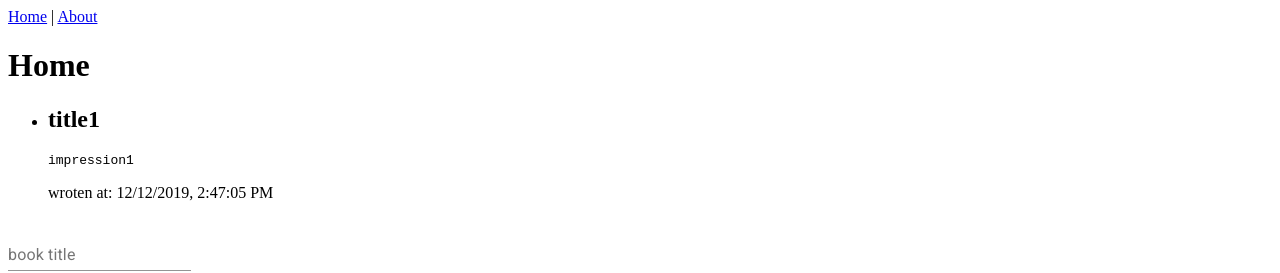
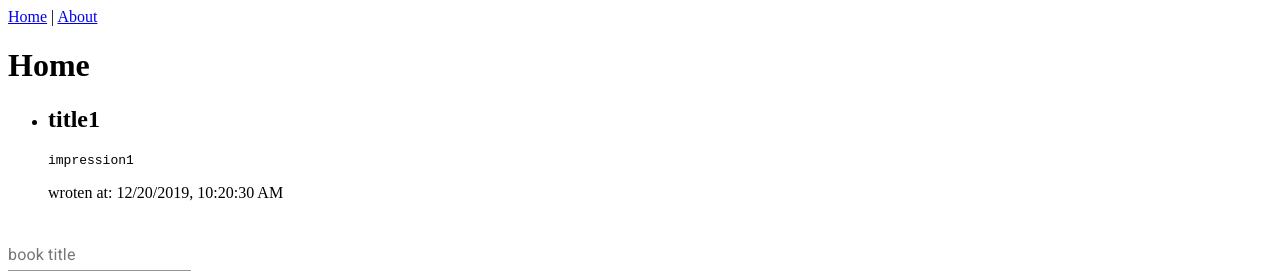
Before and after one commit to rowaxl/shiories-client, a Next.js app: page / in a window 1280 px wide. Shown: the top 273 px of the page. Built offline with nearby package versions, Linux system fonts and the light colour scheme.

Commit message:
update sumit function to add item

```diff
--- a/components/ArticleList.tsx
+++ b/components/ArticleList.tsx
@@ -1,4 +1,4 @@
-import * as React from 'react'
+import React, { useState, useEffect } from 'react'
 
 type Article = {
   id: string,
@@ -11,9 +11,16 @@ type Props = {
   items: Article[]
 }
 
-const List: React.FunctionComponent<Props> = ({ items }) => (
+const ArticleList: React.FunctionComponent<Props> = ({ items }) => {
+  const [currentItems, setCurrentItems] = useState(items);
+
+  useEffect(() => setCurrentItems(items), [items.length])
+
+  const getCurrentItems = () => currentItems
+
+  return (
     <ul>
-    {items.map(item => (
+      {getCurrentItems().map(item => (
         <li key={item.id}>
           <h2>{item.title}</h2>
           <pre>{item.impression}</pre>
@@ -22,5 +29,5 @@ const List: React.FunctionComponent<Props> = ({ items }) => (
       ))}
     </ul>
   )
-
-export default List
+}
+export default ArticleList
--- a/pages/index.tsx
+++ b/pages/index.tsx
@@ -1,4 +1,4 @@
-import * as React from 'react'
+import React, { useState } from 'react'
 import { NextPage } from 'next'
 import Layout from '../components/Layout'
 import ArticleList from '../components/ArticleList'
@@ -14,11 +14,11 @@ type DummyArticle = {
 }
 
 const IndexPage: NextPage = () => {
-  const articles: DummyArticle[] = [{
+  const dummyArticle: DummyArticle[] = [{
     id: 'a-b-c-d',
     title: 'title1',
     impression: 'impression1',
-    wrotenAt: Date.now()
+    wrotenAt: new Date('2019-12-20T10:20:30Z').getTime()
   }]
 
   const inputedArticle: DummyArticle = {
@@ -27,6 +27,8 @@ const IndexPage: NextPage = () => {
     impression: '',
     wrotenAt: 0,
   }
+
+  const [articles, setArticles] = useState(dummyArticle)
 
   const onChangeTitle = (e: React.ChangeEvent<HTMLInputElement>) => {
     inputedArticle.title = e.target.value
@@ -37,11 +39,12 @@ const IndexPage: NextPage = () => {
   }
 
   const onClickedSubmit = () => {
-    inputedArticle.wrotenAt = Date.now();
+    inputedArticle.wrotenAt = Date.now()
 
-    console.log(inputedArticle);
+    const newArticles = [...articles]
+    newArticles.push(inputedArticle)
 
-    onClickedClear()
+    setArticles(newArticles)
   }
 
   const onClickedClear = () => {
@@ -55,7 +58,7 @@ const IndexPage: NextPage = () => {
       <ArticleList items={articles} />
 
       <GridContainer {...{ direction: "column", alignItems:"center" }}>
-        <GridItem {...{ sm: 12 }}>
+        <GridItem>
           <TextField
             id="title"
             label="book title"
@@ -63,7 +66,7 @@ const IndexPage: NextPage = () => {
             onChange={onChangeTitle}
           />
         </GridItem>
-        <GridItem {...{ sm: 12 }}>
+        <GridItem>
           <TextareaAutosize
             id="impression"
             aria-label="impression"
@@ -72,11 +75,15 @@ const IndexPage: NextPage = () => {
             onChange={onChangeImpression}
           />
         </GridItem>
-        <GridItem {...{ sm: 12 }}>
+        <GridItem>
           <GridContainer {...{ direction: "row", justify:"space-evenly", alignItems:"center" }}>
-              <Button variant="contained" color="primary" onClick={onClickedSubmit}>Submit</Button>
-              <Button variant="contained" onClick={onClickedClear}>Clear</Button>
-            </GridContainer>
+            <Button variant="contained" color="primary" onClick={onClickedSubmit}>
+              Submit
+            </Button>
+            <Button variant="contained" onClick={onClickedClear}>
+              Clear
+            </Button>
+          </GridContainer>
         </GridItem>
       </GridContainer>
     </Layout>
```
Lines whose indentation alone changed are shown as unchanged.
